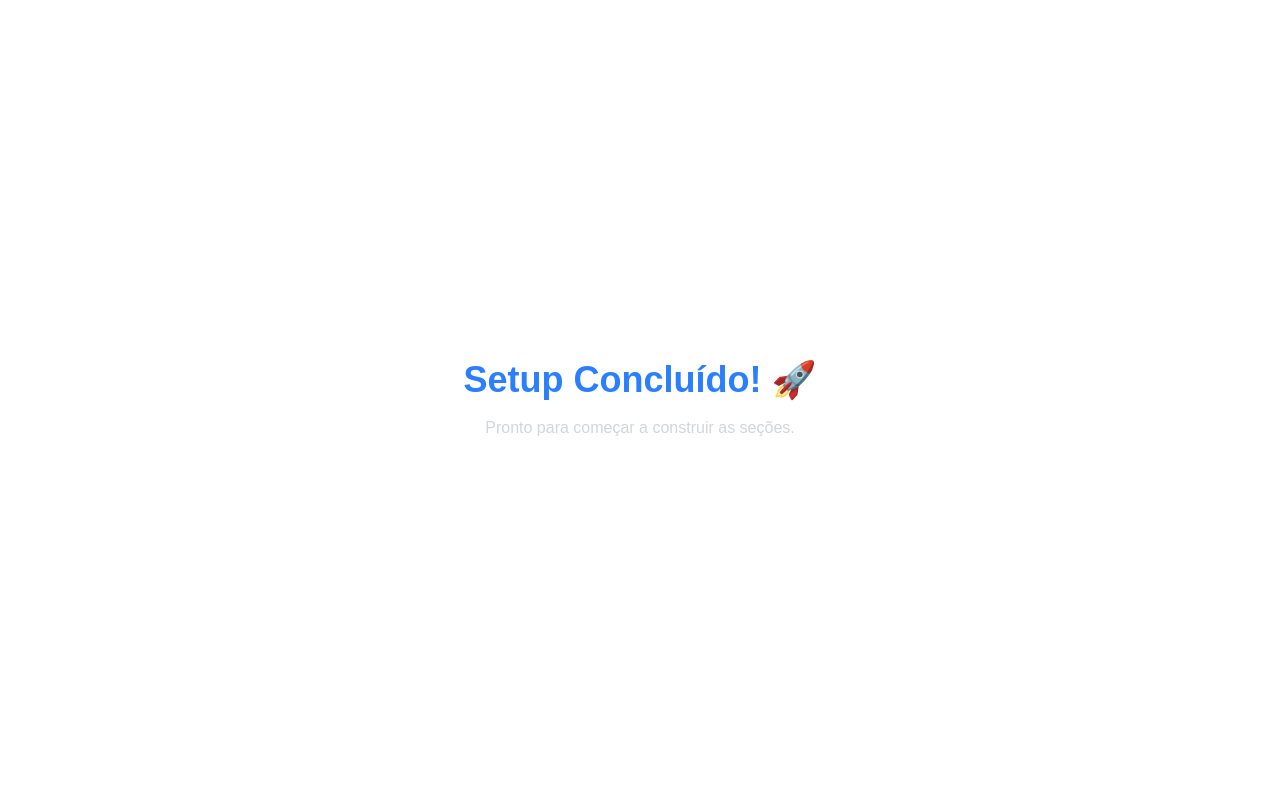
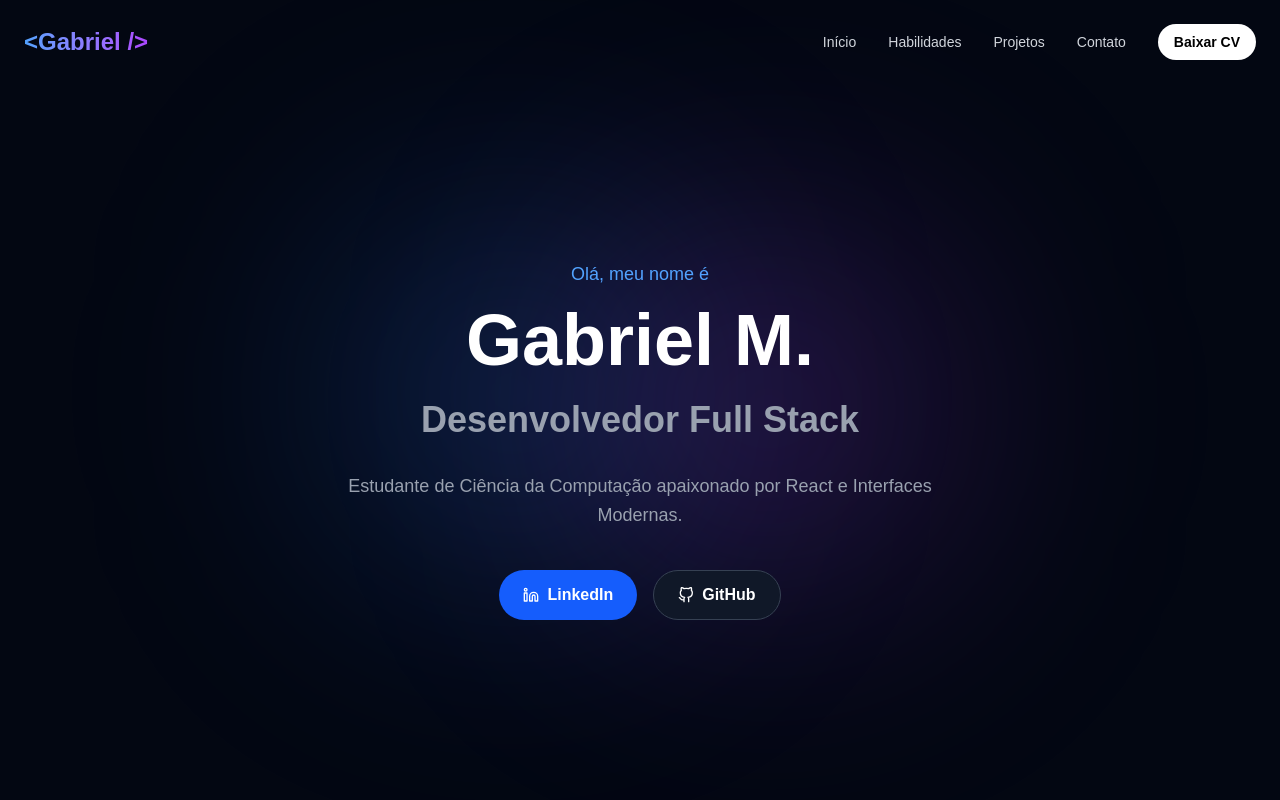
Before and after one commit to smartielo/meu-portfolio, a Next.js app: page / in a window 1280 px wide. Shown: the top 800 px of the page. Built offline with nearby package versions, Linux system fonts and the light colour scheme.

Commit message:
primerias modificações

```diff
--- a/package.json
+++ b/package.json
@@ -11,7 +11,8 @@
   "dependencies": {
     "next": "16.0.3",
     "react": "19.2.0",
-    "react-dom": "19.2.0"
+    "react-dom": "19.2.0",
+    "react-icons": "^5.5.0"
   },
   "devDependencies": {
     "@tailwindcss/postcss": "^4",
--- a/src/app/page.tsx
+++ b/src/app/page.tsx
@@ -1,14 +1,17 @@
 // src/app/page.tsx
+import { Navbar } from "@/components/layouts/Navbar";
+import { Hero } from "@/components/sections/HeroSection";
 
 export default function Home() {
   return (
-    <main className="flex min-h-screen flex-col items-center justify-center p-24">
-      <h1 className="text-4xl font-bold text-blue-500">
-        Setup Concluído! 🚀
-      </h1>
-      <p className="mt-4 text-gray-300">
-        Pronto para começar a construir as seções.
-      </p>
+    <main className="bg-gray-950 min-h-screen text-white">
+      <Navbar />
+      <Hero />
+
+      {/* Espaço temporário para testar o scroll da Navbar */}
+      <div className="h-[1000px] flex items-center justify-center text-gray-600">
+        <p>Role para baixo para ver o efeito da Navbar...</p>
+      </div>
     </main>
   );
 }
--- a/src/components/layouts/Navbar.tsx
+++ b/src/components/layouts/Navbar.tsx
@@ -0,0 +1,96 @@
+"use client";
+
+import { useState, useEffect } from "react";
+import Link from "next/link";
+import { motion } from "framer-motion";
+import { FiGithub, FiLinkedin, FiMenu, FiX } from "react-icons/fi"; // Ícones
+import { profileData } from "@/data/profile";
+
+export function Navbar() {
+  const [isScrolled, setIsScrolled] = useState(false);
+  const [isMobileMenuOpen, setIsMobileMenuOpen] = useState(false);
+
+  // Detecta o scroll para mudar o estilo da navbar
+  useEffect(() => {
+    const handleScroll = () => {
+      setIsScrolled(window.scrollY > 50);
+    };
+    window.addEventListener("scroll", handleScroll);
+    return () => window.removeEventListener("scroll", handleScroll);
+  }, []);
+
+  const navLinks = [
+    { name: "Início", href: "#hero" },
+    { name: "Habilidades", href: "#skills" },
+    { name: "Projetos", href: "#projects" },
+    { name: "Contato", href: "#contact" },
+  ];
+
+  return (
+    <motion.nav
+      initial={{ y: -100, opacity: 0 }}
+      animate={{ y: 0, opacity: 1 }}
+      transition={{ duration: 0.8 }}
+      className={`fixed top-0 z-50 w-full transition-all duration-300 ${
+        isScrolled
+          ? "bg-black/80 backdrop-blur-md shadow-lg py-4 border-b border-white/10"
+          : "bg-transparent py-6"
+      }`}
+    >
+      <div className="container mx-auto px-6 flex items-center justify-between">
+        {/* Logo / Nome */}
+        <Link href="/" className="text-2xl font-bold bg-gradient-to-r from-blue-400 to-purple-500 bg-clip-text text-transparent">
+          {`<${profileData.name.split(" ")[0]} />`}
+        </Link>
+
+        {/* Links Desktop */}
+        <div className="hidden md:flex items-center gap-8">
+          {navLinks.map((link) => (
+            <Link
+              key={link.name}
+              href={link.href}
+              className="text-sm font-medium text-gray-300 hover:text-white hover:scale-105 transition-all"
+            >
+              {link.name}
+            </Link>
+          ))}
+
+          {/* Botão Currículo (Placeholder para o PDF) */}
+          <button className="px-4 py-2 text-sm font-semibold text-black bg-white rounded-full hover:bg-gray-200 transition-colors">
+            Baixar CV
+          </button>
+        </div>
+
+        {/* Menu Mobile (Ícone) */}
+        <button
+          className="md:hidden text-white text-2xl"
+          onClick={() => setIsMobileMenuOpen(!isMobileMenuOpen)}
+        >
+          {isMobileMenuOpen ? <FiX /> : <FiMenu />}
+        </button>
+      </div>
+
+      {/* Menu Mobile (Dropdown) */}
+      {isMobileMenuOpen && (
+        <motion.div
+          initial={{ opacity: 0, height: 0 }}
+          animate={{ opacity: 1, height: "auto" }}
+          className="md:hidden bg-black/95 backdrop-blur-xl border-b border-white/10"
+        >
+          <div className="flex flex-col p-6 gap-4">
+             {navLinks.map((link) => (
+                <Link
+                  key={link.name}
+                  href={link.href}
+                  onClick={() => setIsMobileMenuOpen(false)}
+                  className="text-gray-300 hover:text-white"
+                >
+                  {link.name}
+                </Link>
+             ))}
+          </div>
+        </motion.div>
+      )}
+    </motion.nav>
+  );
+}
--- a/src/components/sections/HeroSection.tsx
+++ b/src/components/sections/HeroSection.tsx
@@ -0,0 +1,86 @@
+"use client";
+
+import { motion } from "framer-motion";
+import { profileData } from "@/data/profile";
+import { FiGithub, FiLinkedin, FiMail } from "react-icons/fi";
+
+export function Hero() {
+  return (
+    <section
+      id="hero"
+      className="relative flex min-h-screen items-center justify-center overflow-hidden bg-gray-950 pt-20"
+    >
+
+      <div className="absolute top-1/4 left-1/4 h-96 w-96 rounded-full bg-blue-500/20 blur-[128px]" />
+      <div className="absolute bottom-1/4 right-1/4 h-96 w-96 rounded-full bg-purple-500/20 blur-[128px]" />
+
+      <div className="container mx-auto px-6 relative z-10 text-center">
+
+
+        <motion.p
+          initial={{ opacity: 0, y: 20 }}
+          animate={{ opacity: 1, y: 0 }}
+          transition={{ duration: 0.5, delay: 0.2 }}
+          className="mb-4 text-lg font-medium text-blue-400"
+        >
+          Olá, meu nome é
+        </motion.p>
+
+
+        <motion.h1
+          initial={{ opacity: 0, y: 20 }}
+          animate={{ opacity: 1, y: 0 }}
+          transition={{ duration: 0.5, delay: 0.3 }}
+          className="mb-6 text-5xl font-bold text-white md:text-7xl"
+        >
+          {profileData.name}
+        </motion.h1>
+
+
+        <motion.h2
+          initial={{ opacity: 0, y: 20 }}
+          animate={{ opacity: 1, y: 0 }}
+          transition={{ duration: 0.5, delay: 0.4 }}
+          className="mb-8 text-2xl font-semibold text-gray-400 md:text-4xl"
+        >
+          {profileData.role}
+        </motion.h2>
+
+
+        <motion.p
+          initial={{ opacity: 0, y: 20 }}
+          animate={{ opacity: 1, y: 0 }}
+          transition={{ duration: 0.5, delay: 0.5 }}
+          className="mx-auto mb-10 max-w-2xl text-lg text-gray-400 leading-relaxed"
+        >
+          {profileData.headline}
+        </motion.p>
+
+
+        <motion.div
+          initial={{ opacity: 0, y: 20 }}
+          animate={{ opacity: 1, y: 0 }}
+          transition={{ duration: 0.5, delay: 0.6 }}
+          className="flex flex-wrap justify-center gap-4"
+        >
+          <a
+            href={profileData.linkedin}
+            target="_blank"
+            rel="noopener noreferrer"
+            className="flex items-center gap-2 rounded-full bg-blue-600 px-6 py-3 font-semibold text-white transition-all hover:bg-blue-700 hover:scale-105"
+          >
+            <FiLinkedin /> LinkedIn
+          </a>
+          <a
+            href={profileData.github}
+            target="_blank"
+            rel="noopener noreferrer"
+            className="flex items-center gap-2 rounded-full border border-gray-700 bg-gray-900 px-6 py-3 font-semibold text-white transition-all hover:bg-gray-800 hover:border-gray-500 hover:scale-105"
+          >
+            <FiGithub /> GitHub
+          </a>
+        </motion.div>
+      </div>
+    </section>
+  );
+}
```
Also changed, not shown: 1 other file (tests, documents, lock files or other folders).
